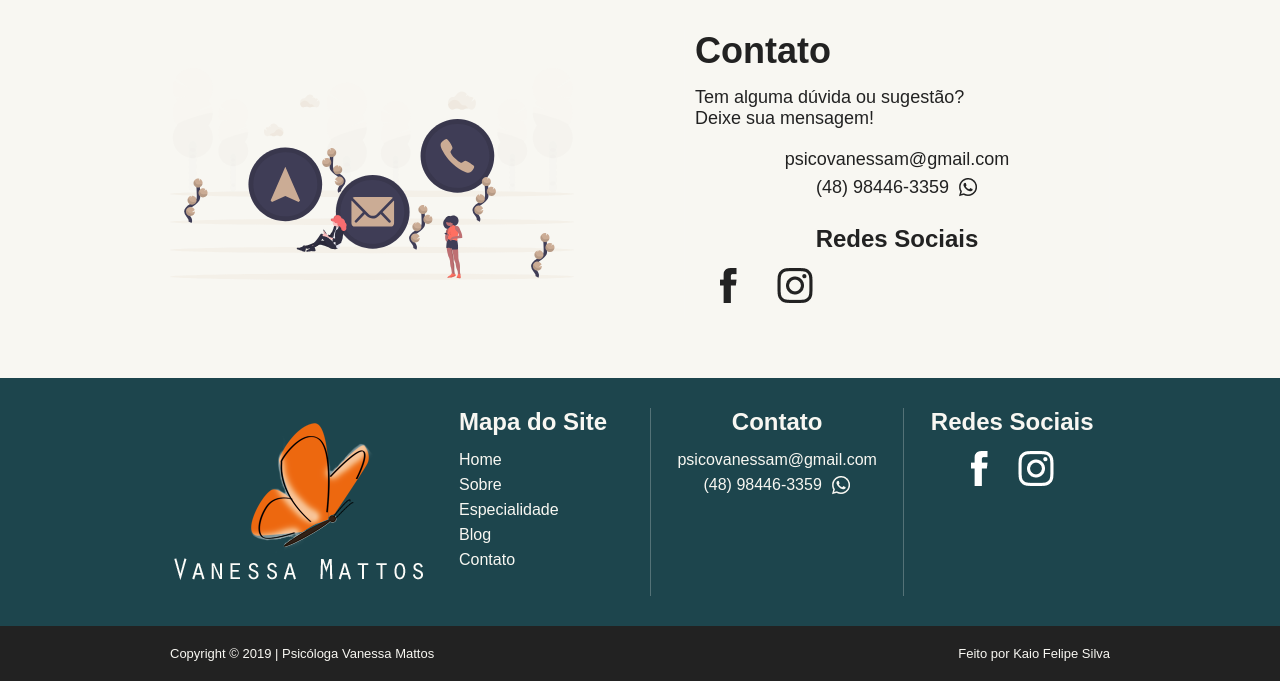
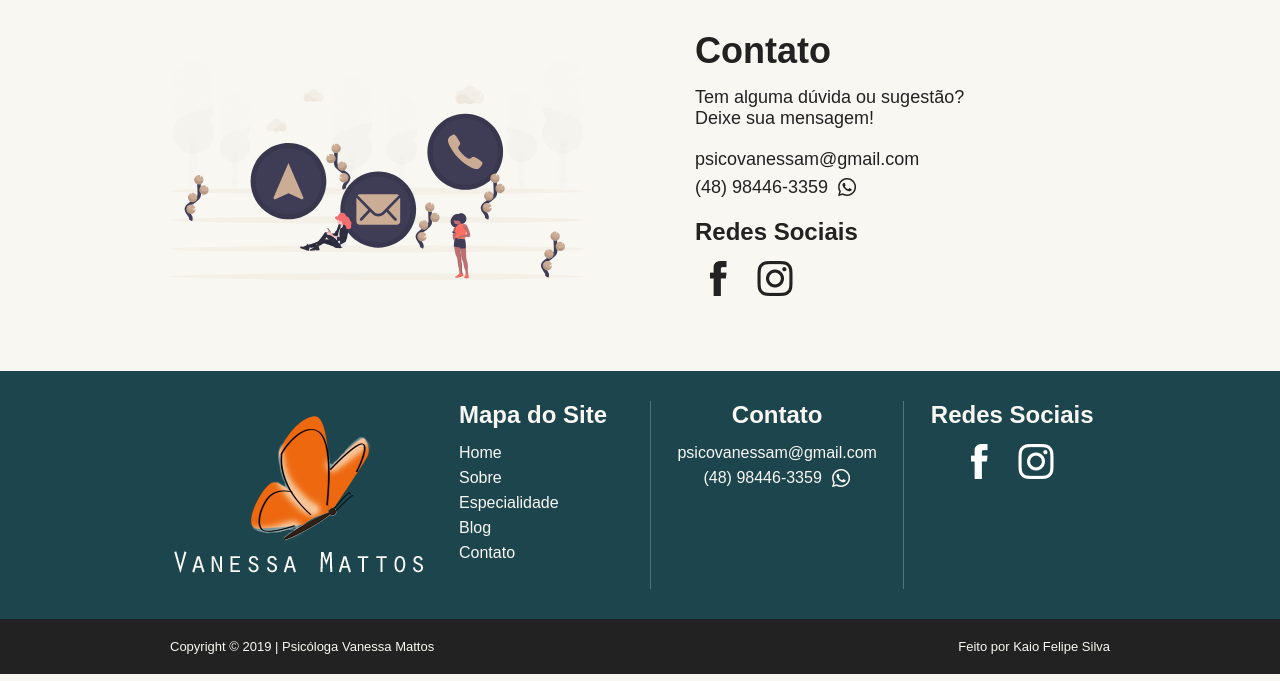
Before and after one commit to kaiofelipejs/psico-vanessa-mattos, a PHP site: page /contact.html in a window 1280 px wide. Shown: the part 155-836 px from the top of the page. Run offline with PHP 8.4, Linux system fonts and the light colour scheme.

Commit message:
adjust contact page

```diff
--- a/contact.html
+++ b/contact.html
@@ -38,7 +38,7 @@
           />
         </div>
 
-        <div class="content-right flex-item align-center contact">
+        <div class="content-right flex-item align-center">
           <h2>Contato</h2>
           <p>
             Tem alguma dúvida ou sugestão?<br />
@@ -46,11 +46,15 @@
           </p>
 
           <div class="contact-info">
-            <a href="#">psicovanessam@gmail.com</a>
-            <a href="#">
-              (48) 98446-3359
-              <img src="assets/icons/whatsapp_black.png" alt="" />
-            </a>
+            <ul>
+              <li><span>psicovanessam@gmail.com</span></li>
+              <li>
+                <a href="#">
+                  (48) 98446-3359
+                  <img src="assets/icons/whatsapp_black.png" alt="" />
+                </a>
+              </li>
+            </ul>
           </div>
 
           <div class="contact-social">
--- a/css/contact.css
+++ b/css/contact.css
@@ -1,5 +1,19 @@
+.contact-info {
+  font-size: 18px;
+}
+
 .contact-info a {
-  font-size: 18px;
+  display: flex;
+  margin-top: 7px;
+}
+
+.contact-info a:hover {
+  text-decoration: underline;
+}
+
+.contact-info a img {
+  align-self: center;
+  margin-left: 10px;
 }
 
 .contact-social {
```
